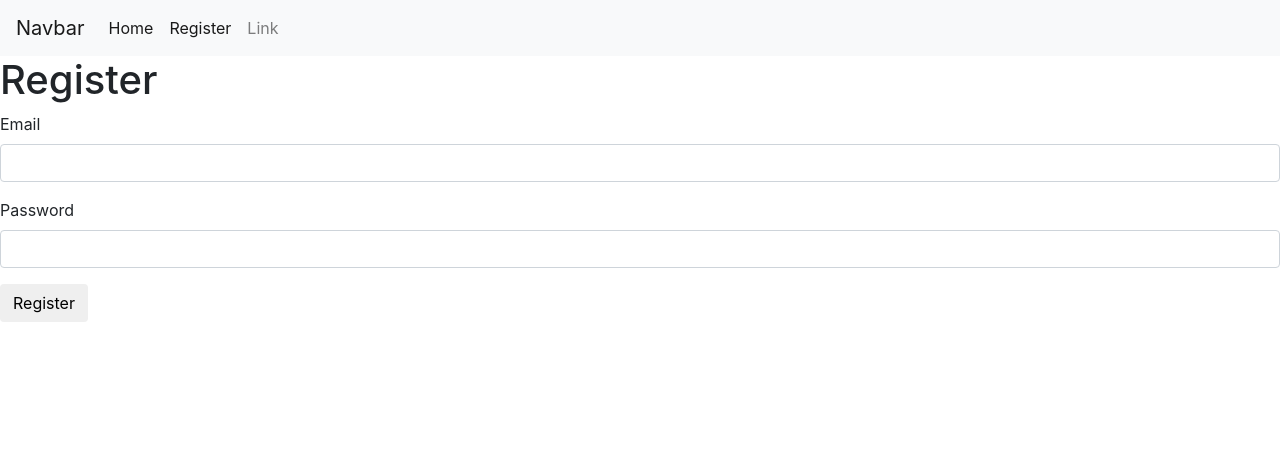
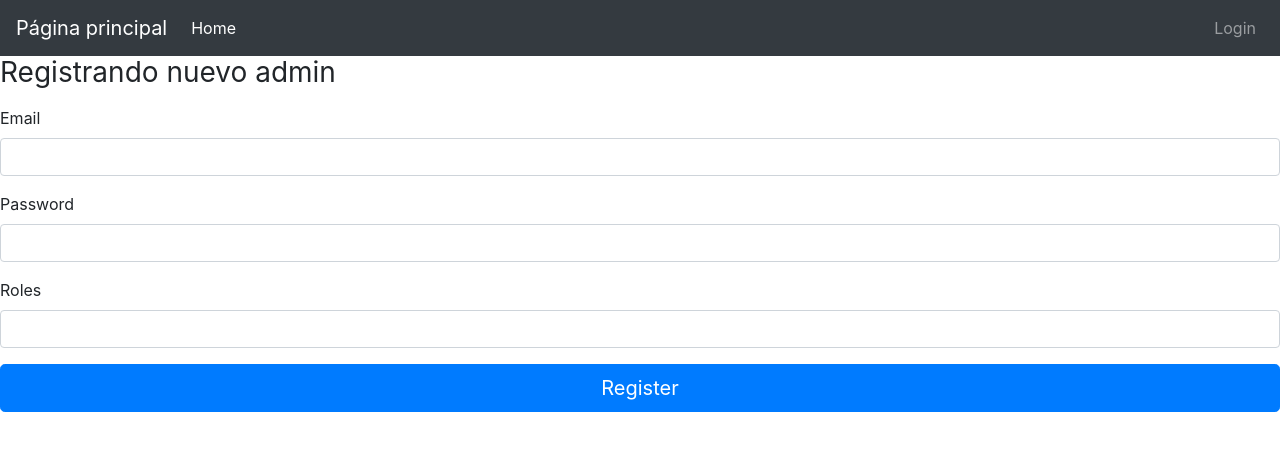
Before and after one commit to AchrafAdev/practica4, a Symfony app: template templates/register/index.html.twig in a window 1280 px wide. Shown: the top 451 px of the page. Run offline with Twig, Linux system fonts and the light colour scheme; the template is opened without the code that fills it, so the values that code supplies are empty; form fields are guessed from the names that the template uses; some libraries are stand-ins or nearby versions.

Commit message:
modificando css de register y nav

```diff
--- a/templates/base.html.twig
+++ b/templates/base.html.twig
@@ -2,15 +2,18 @@
 <html>
 	<head>
 		<meta charset="UTF-8">
-        <title>{% block title %}Welcome!{% endblock %}</title>
+		<title>
+			{% block title %}Welcome!
+			{% endblock %}
+		</title>
 		{% block stylesheets %}
 			<link rel="stylesheet" href="https://maxcdn.bootstrapcdn.com/bootstrap/4.0.0/css/bootstrap.min.css" integrity="sha384-Gn5384xqQ1aoWXA+058RXPxPg6fy4IWvTNh0E263XmFcJlSAwiGgFAW/dAiS6JXm" crossorigin="anonymous">
 		{% endblock %}
 	</head>
 	<body>
 
-    <nav class="navbar navbar-expand-lg navbar-light bg-light">
-  <a class="navbar-brand" href="#">Navbar</a>
+		<nav class="navbar navbar-expand-lg navbar-dark bg-dark">
+			<a class="navbar-brand" href="{{ path('home') }}">Página principal</a>
 			<button class="navbar-toggler" type="button" data-toggle="collapse" data-target="#navbarSupportedContent" aria-controls="navbarSupportedContent" aria-expanded="false" aria-label="Toggle navigation">
 				<span class="navbar-toggler-icon"></span>
 			</button>
@@ -18,14 +21,39 @@
 			<div class="collapse navbar-collapse" id="navbarSupportedContent">
 				<ul class="navbar-nav mr-auto">
 					<li class="nav-item active">
-        <a class="nav-link" href="/home#">Home <span class="sr-only">(current)</span></a>
+						<a class="nav-link" href="/home#">Home
+							<span class="sr-only">(current)</span>
+						</a>
 					</li>
-      <li class="nav-item active">
-        <a class="nav-link" href="/register#">Register <span class="sr-only">(current)</span></a>
+					{# <li class="nav-item active">
+						<a class="nav-link" href="/register#">Register
+							<span class="sr-only">(current)</span>
+						</a>
 					</li>
 					<li class="nav-item">
 						<a class="nav-link" href="/login#">Link</a>
+					</li> #}
+        </ul>
+					{# Modificado por yuriy 6.2.2020 #}
+          <ul class="navbar-nav ml-auto">
+					{% if app.user != null %}
+						{% if is_granted('IS_AUTHENTICATED_FULLY') %}
+            <li class="nav-item">
+							<a class="nav-link" href="{{ path('app_register') }}">Registrar</a>
 						</li>
+							<li class="nav-item">
+								<p class="nav-link active">{{ app.user.email }}</p>
+							</li>
+						{% endif %}
+						<li class="nav-item">
+							<a class="nav-link" href="{{ path('app_logout') }}">Cerrar Sesión</a>
+						</li>
+					{% else %}
+
+						<li class="nav-item">
+							<a class="nav-link" href="{{ path('app_login') }}">Login</a>
+						</li>
+					{% endif %}
 				</ul>
 			</div>
 		</nav>
--- a/templates/register/index.html.twig
+++ b/templates/register/index.html.twig
@@ -1,19 +1,26 @@
 {% extends 'base.html.twig' %}
 
 {% block title %}Hello RegisterController!{% endblock %}
+{% block stylesheets %}
+    {{ parent() }}
+
+    <link rel="stylesheet" href="{{ asset('css/login.css') }}">
+{% endblock %}
 
 {% block body %}
-<style>
-    .example-wrapper { margin: 1em auto; max-width: 800px; width: 95%; font: 18px/1.5 sans-serif; }
-    .example-wrapper code { background: #F5F5F5; padding: 2px 6px; }
-</style>
-  <h1>Register</h1>
 
-    {{ form_start(registrationForm) }}
-        {{ form_row(registrationForm.email) }}
-        {{ form_row(registrationForm.password) }}
-
-        <button class="btn">Register</button>
+    {{ form_start(registrationForm,  {'attr': {'class': 'form-signin'}} ) }}
+        <h2 class="h3 mb-3 font-weight-normal">Registrando nuevo admin</h2>
+         <div class="form-group">
+        {{ form_row(registrationForm.email, {'attr': {'class': 'form-control'}}) }}
+        </div>
+         <div class="form-group">
+        {{ form_row(registrationForm.password, {'attr': {'class': 'form-control'}}) }}
+        </div>
+        <div class="form-group">
+        {{ form_row(registrationForm.roles, {'attr': {'class': 'form-control'}}) }}
+        </div>
+        <button class="btn btn-lg btn-primary btn-block">Register</button>
     {{ form_end(registrationForm) }}
 
 {% endblock %}
```
Also changed, not shown: public/css/login.css (added, +33 -0 lines). Lines whose indentation alone changed are shown as unchanged.
